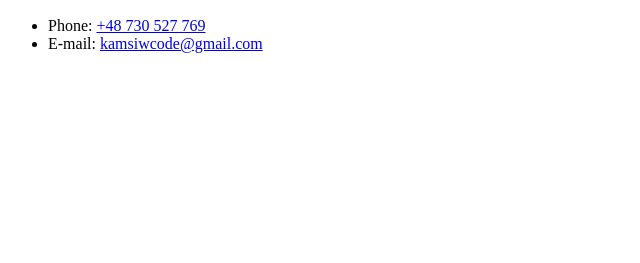
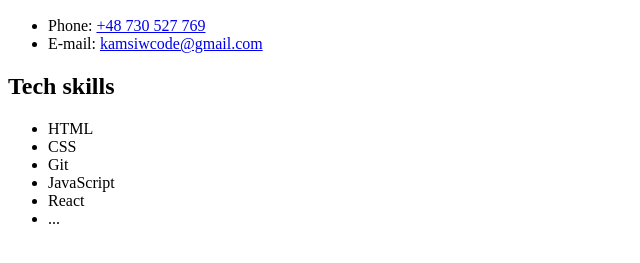
Before and after one commit to Kamil-Siwiec/web-cv, a plain HTML site: page index.html in a window 1280 px wide. Shown: the part 339-602 px from the top of the page, without its empty margins (0-640 px from the left). Drawn offline with nearby package versions, Linux system fonts and the light colour scheme.

Commit message:
add skills section

```diff
--- a/index.html
+++ b/index.html
@@ -31,6 +31,18 @@
   </ul>
 </section>
 
+<section class="skills">
+  <h2 class="skills__title">Tech skills</h2>
+  <ul class="skills__list">
+    <li class="skills__item">HTML</li>
+    <li class="skills__item">CSS</li>
+    <li class="skills__item">Git</li>
+    <li class="skills__item">JavaScript</li>
+    <li class="skills__item">React</li>
+    <li class="skills__item">...</li>
+  </ul>
+</section>
+
 
 </aside>
 
```
